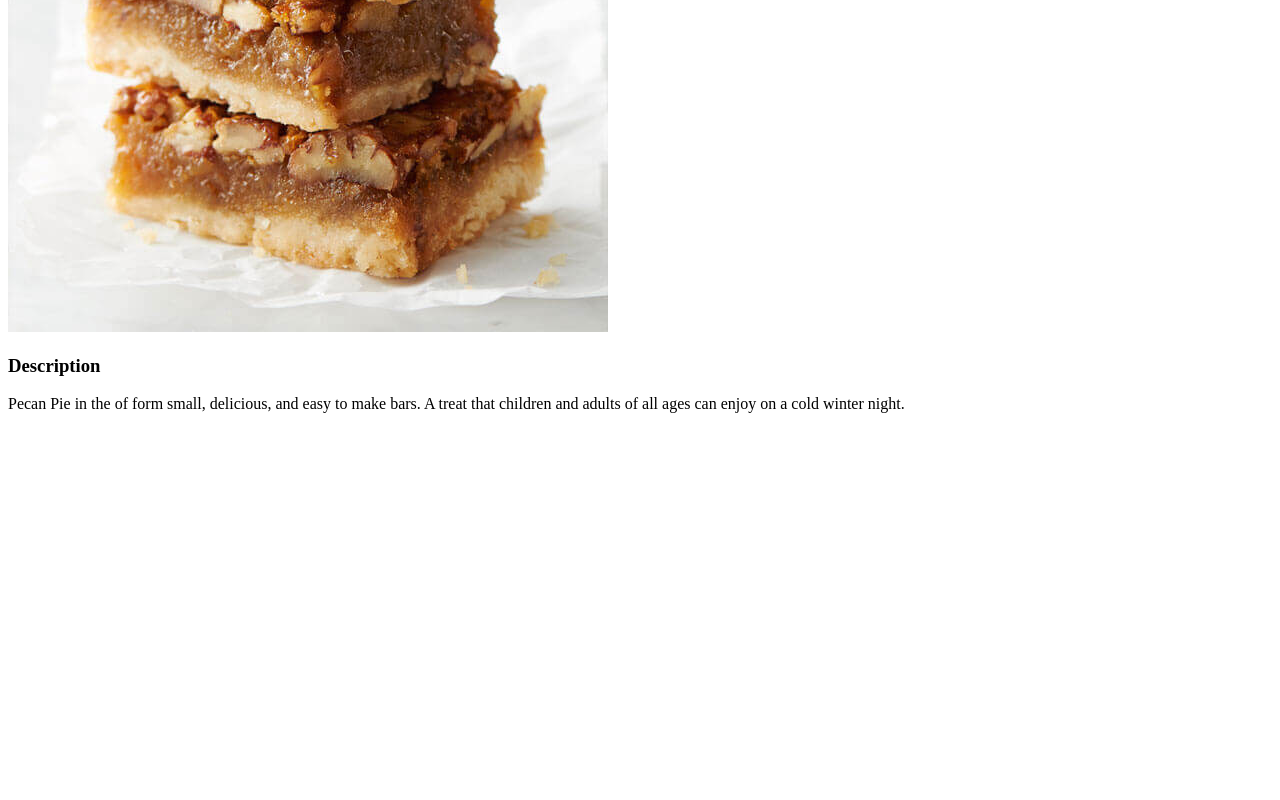
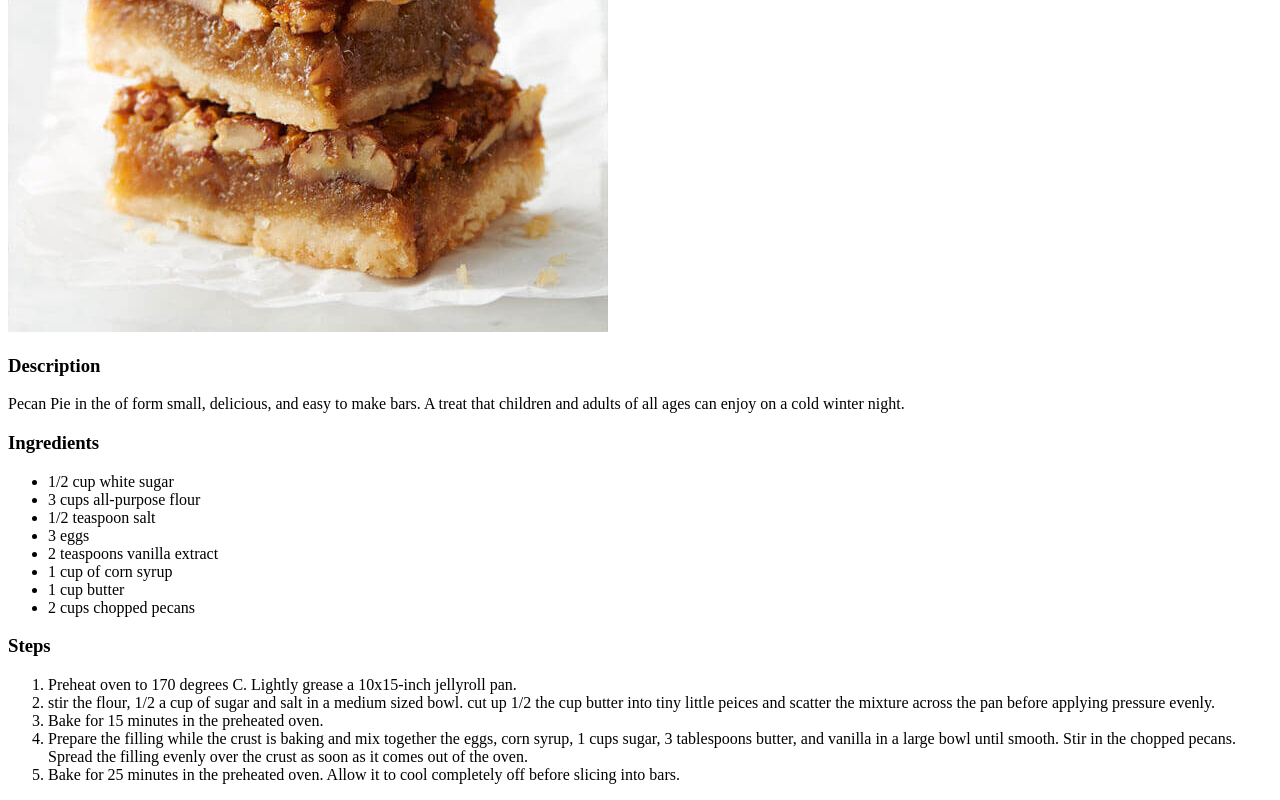
Before and after one commit to CrescentVisor/odin-recipes, a plain HTML site: page recipes/pecan-pie-bars.html in a window 1280 px wide. Shown: the part 348-1148 px from the top of the page. Before the commit the page ends 800 px from the top, so only its background shows below. Drawn offline with Linux system fonts and the light colour scheme.

Commit message:
Added the unordered ingredients list and the ordered steps list.

```diff
--- a/recipes/pecan-pie-bars.html
+++ b/recipes/pecan-pie-bars.html
@@ -11,6 +11,27 @@
         <img src="../img/Pecan-Pie-Bars.jpg" alt = "Pecan Pie Bars">
         <h3>Description</h3>
         <p>Pecan Pie in the of form small, delicious, and easy to make bars. A treat that children and adults of all ages can enjoy on a cold winter night.</p>
+
+        <h3>Ingredients</h3>
+        <ul>
+            <li>1/2 cup white sugar</li>
+            <li>3 cups all-purpose flour</li>
+            <li>1/2 teaspoon salt</1i>
+            <li>3 eggs</li>
+            <li>2 teaspoons vanilla extract</li>
+            <li>1 cup of corn syrup</li>
+            <li>1 cup butter</li>
+            <li>2 cups chopped pecans</li>
+        </ul>
+        <h3>Steps</h3>
+        <ol>
+            <li>Preheat oven to 170 degrees C. Lightly grease a 10x15-inch jellyroll pan.</li>
+            <li>stir the flour, 1/2 a cup of sugar and salt in a medium sized bowl. cut up 1/2 the cup butter into tiny little peices and scatter the mixture across the pan before applying pressure evenly.</li>
+            <li>Bake for 15 minutes in the preheated oven.</li>
+            <li> Prepare the filling while the crust is baking and mix together the eggs, corn syrup, 1 cups sugar, 3 tablespoons butter, and vanilla in a large bowl until smooth.
+                Stir in the chopped pecans. Spread the filling evenly over the crust as soon as it comes out of the oven.</li>
+            <li>Bake for 25 minutes in the preheated oven. Allow it to cool completely off before slicing into bars.</li>
+        </ol>
     </body>
 
 </html>
```
